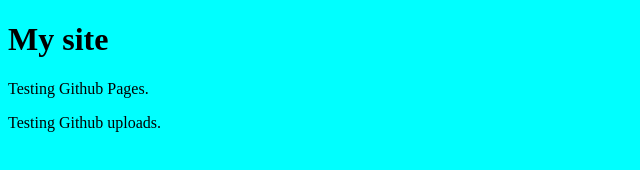
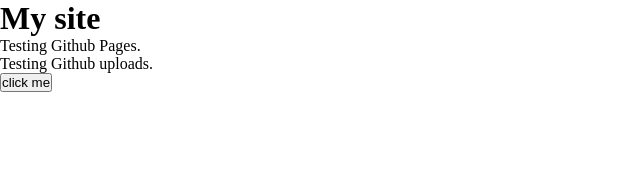
Before and after one commit to david-hards/david-hards.github.io, a plain HTML site: page index.html in a window 1280 px wide. Shown: the whole page, without its empty margins (0-640 px from the left). Drawn offline with Linux system fonts and the light colour scheme.

Commit message:
testing js

```diff
--- a/index.html
+++ b/index.html
@@ -16,6 +16,7 @@
     <h1>My site</h1>
     <p>Testing Github Pages.</p>
     <p>Testing Github uploads.</p>
+    <button onclick="buttonTest" id="button1">click me</button>
 </div>
 
 </body>
--- a/scripts/scripts.js
+++ b/scripts/scripts.js
@@ -0,0 +1,4 @@
+function buttonTest(){
+    let thing = document.getElementById("button1");
+    console.log(typeof(thing))
+}
--- a/styles/styles.css
+++ b/styles/styles.css
@@ -1,3 +1,4 @@
 * {
-    background-color: aqua;
+    padding: 0;
+    margin: 0;
 }
```
